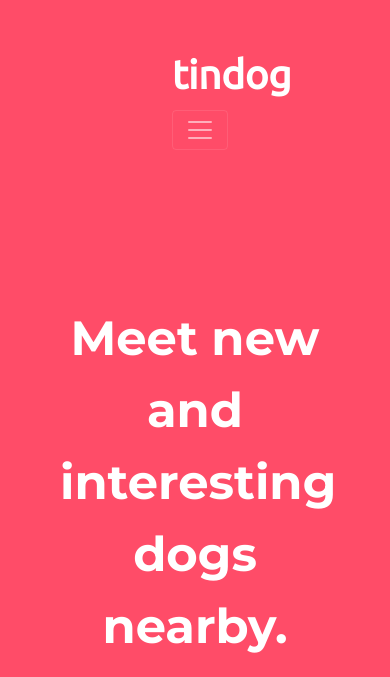
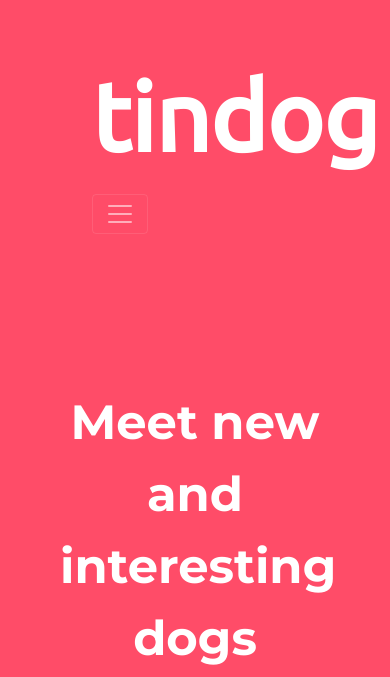
Before and after one commit to zaeematif/tindog, a plain HTML site: page index.html in a window 390 px wide. Shown: the top 677 px of the page. Drawn offline with nearby package versions, Linux system fonts and the light colour scheme.

Commit message:
Update styles.css

```diff
--- a/css/styles.css
+++ b/css/styles.css
@@ -274,6 +274,17 @@ h2{
         text-align: center;
     }
 
+     .navbar {
+        padding: 2.5rem 5rem;
+        color: white;
+    }
+
+    .navbar-brand {
+        font-family: 'Ubuntu', sans-serif;
+        font-size: 6rem;
+        font-weight: bold;
+    }
+
     h1{
         font-family: 'Montserrat', sans-serif;
         font-size: 3rem;
```
